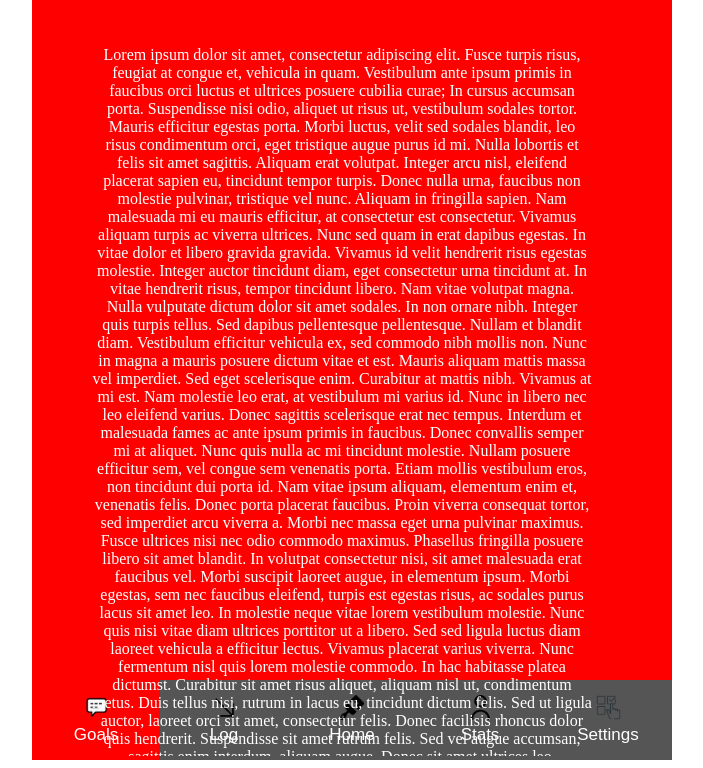
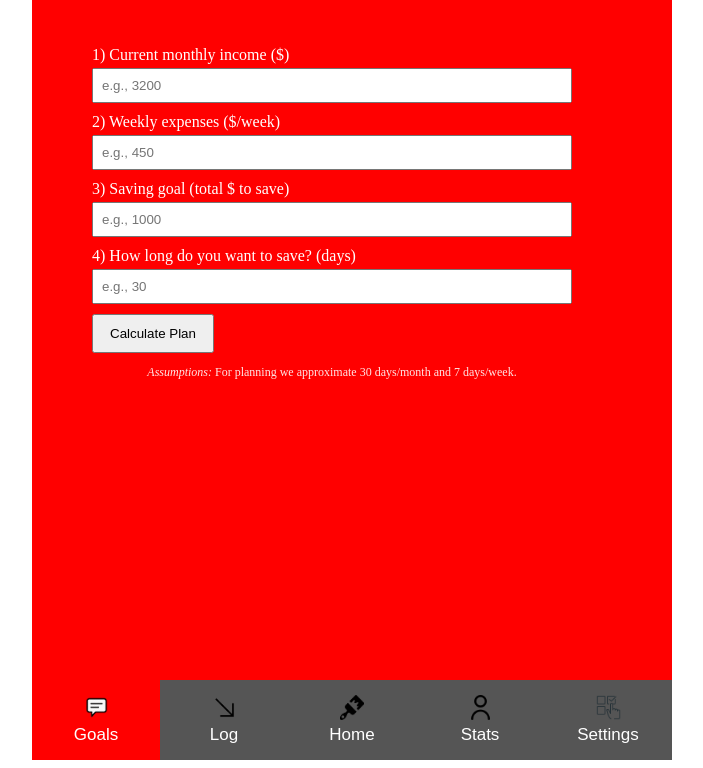
Before and after one commit to bennett-sellers/434Project2.2, a plain HTML site: page 434/goals.html in a window 1280 px wide. Shown: the part 208-976 px from the top of the page, without its empty margins (288-991 px from the left). Drawn offline with Linux system fonts and the light colour scheme.

Commit message:
Implement goals calculator with validation and output
Added a goals calculator with input fields for income, expenses, saving goal, and duration. Included validation and summary output for feasibility assessment.

```diff
--- a/434/goals.html
+++ b/434/goals.html
@@ -9,76 +9,190 @@
 
   <body>
     <div class="device">
-      <!-- Goals Content -->
       <div id="Goals" class="tabcontent" style="display: block;">
-        <h1>Goals Screen</h1>
-        <div style="height: 700px; width: 500px; overflow: auto; padding: 10px">
-          Lorem ipsum dolor sit amet, consectetur adipiscing elit. Fusce turpis
-          risus, feugiat at congue et, vehicula in quam. Vestibulum ante ipsum
-          primis in faucibus orci luctus et ultrices posuere cubilia curae; In
-          cursus accumsan porta. Suspendisse nisi odio, aliquet ut risus ut,
-          vestibulum sodales tortor. Mauris efficitur egestas porta. Morbi
-          luctus, velit sed sodales blandit, leo risus condimentum orci, eget
-          tristique augue purus id mi. Nulla lobortis et felis sit amet
-          sagittis. Aliquam erat volutpat. Integer arcu nisl, eleifend placerat
-          sapien eu, tincidunt tempor turpis. Donec nulla urna, faucibus non
-          molestie pulvinar, tristique vel nunc. Aliquam in fringilla sapien.
-          Nam malesuada mi eu mauris efficitur, at consectetur est consectetur.
-          Vivamus aliquam turpis ac viverra ultrices. Nunc sed quam in erat
-          dapibus egestas. In vitae dolor et libero gravida gravida. Vivamus id
-          velit hendrerit risus egestas molestie. Integer auctor tincidunt diam,
-          eget consectetur urna tincidunt at. In vitae hendrerit risus, tempor
-          tincidunt libero. Nam vitae volutpat magna. Nulla vulputate dictum
-          dolor sit amet sodales. In non ornare nibh. Integer quis turpis
-          tellus. Sed dapibus pellentesque pellentesque. Nullam et blandit diam.
-          Vestibulum efficitur vehicula ex, sed commodo nibh mollis non. Nunc in
-          magna a mauris posuere dictum vitae et est. Mauris aliquam mattis
-          massa vel imperdiet. Sed eget scelerisque enim. Curabitur at mattis
-          nibh. Vivamus at mi est. Nam molestie leo erat, at vestibulum mi
-          varius id. Nunc in libero nec leo eleifend varius. Donec sagittis
-          scelerisque erat nec tempus. Interdum et malesuada fames ac ante ipsum
-          primis in faucibus. Donec convallis semper mi at aliquet. Nunc quis
-          nulla ac mi tincidunt molestie. Nullam posuere efficitur sem, vel
-          congue sem venenatis porta. Etiam mollis vestibulum eros, non
-          tincidunt dui porta id. Nam vitae ipsum aliquam, elementum enim et,
-          venenatis felis. Donec porta placerat faucibus. Proin viverra
-          consequat tortor, sed imperdiet arcu viverra a. Morbi nec massa eget
-          urna pulvinar maximus. Fusce ultrices nisi nec odio commodo maximus.
-          Phasellus fringilla posuere libero sit amet blandit. In volutpat
-          consectetur nisi, sit amet malesuada erat faucibus vel. Morbi suscipit
-          laoreet augue, in elementum ipsum. Morbi egestas, sem nec faucibus
-          eleifend, turpis est egestas risus, ac sodales purus lacus sit amet
-          leo. In molestie neque vitae lorem vestibulum molestie. Nunc quis nisi
-          vitae diam ultrices porttitor ut a libero. Sed sed ligula luctus diam
-          laoreet vehicula a efficitur lectus. Vivamus placerat varius viverra.
-          Nunc fermentum nisl quis lorem molestie commodo. In hac habitasse
-          platea dictumst. Curabitur sit amet risus aliquet, aliquam nisl ut,
-          condimentum metus. Duis tellus nisi, rutrum in lacus eu, tincidunt
-          dictum felis. Sed ut ligula auctor, laoreet orci sit amet, consectetur
-          felis. Donec facilisis rhoncus dolor quis hendrerit. Suspendisse sit
-          amet rutrum felis. Sed vel augue accumsan, sagittis enim interdum,
-          aliquam augue. Donec sit amet ultrices leo. Pellentesque consectetur
-          porta risus eu ultricies. Curabitur at consectetur neque, et finibus
-          quam. Nullam vitae orci sit amet libero rhoncus porta. Donec volutpat
-          dolor id ex commodo dignissim. Phasellus ut mauris lacus. Donec
-          convallis, sapien ac rhoncus condimentum, turpis lacus congue sem,
-          eget feugiat urna dui vel nisl. Etiam mollis, nibh dapibus imperdiet
-          finibus, nunc quam dignissim sem, quis porttitor sapien quam vitae
-          nulla. Phasellus pretium malesuada risus ac dapibus. Praesent quis
-          tellus vel felis tristique volutpat sit amet et dolor. In hac
-          habitasse platea dictumst. Vivamus in scelerisque augue, luctus
-          interdum mi. Curabitur faucibus mollis turpis sed sagittis. Cras
-          commodo suscipit erat, at maximus dolor dapibus a. Etiam fringilla
-          dapibus ultrices. Nunc interdum nibh justo, ut bibendum lorem vehicula
-          non. Nunc magna ante, elementum sit amet auctor a, consectetur sit
-          amet quam. Ut feugiat id ipsum quis laoreet. Maecenas tincidunt
-          facilisis tellus non tristique. Fusce rhoncus erat ac mi consectetur
-          condimentum. Donec id turpis eu nisl iaculis ultricies. Maecenas ut
-          tempus lacus, nec posuere sem. Nunc placerat interdum enim, at
-          fringilla tortor tincidunt vitae. Integer ultrices magna id libero
-          cursus, eu pretium turpis facilisis. Nunc vulputate lacus porta
-          commodo sollicitudin. Quisque mattis lacus quis eros gravida lobortis.
-          Morbi sit amet malesuada eros.
+        <h1>Goals</h1>
+        <div style="height: 620px; width: 500px; overflow: auto; padding: 10px; box-sizing: border-box;">
+
+
+
+
+<div style="display:flex; flex-direction:column; gap:10px; text-align:left;">
+  <label>
+    1) Current monthly income ($)
+    <input id="g_monthlyIncome" type="number" min="0" step="0.01"
+           placeholder="e.g., 3200"
+           style="width:100%; box-sizing:border-box; padding:8px; margin-top:4px;" />
+  </label>
+
+  <label>
+    2) Weekly expenses ($/week)
+    <input id="g_weeklyExpenses" type="number" min="0" step="0.01"
+           placeholder="e.g., 450"
+           style="width:100%; box-sizing:border-box; padding:8px; margin-top:4px;" />
+  </label>
+
+  <label>
+    3) Saving goal (total $ to save)
+    <input id="g_savingGoal" type="number" min="0" step="0.01"
+           placeholder="e.g., 1000"
+           style="width:100%; box-sizing:border-box; padding:8px; margin-top:4px;" />
+  </label>
+
+  <label>
+    4) How long do you want to save? (days)
+    <input id="g_durationDays" type="number" min="1" step="1"
+           placeholder="e.g., 30"
+           style="width:100%; box-sizing:border-box; padding:8px; margin-top:4px;" />
+  </label>
+
+  <button onclick="g_calculateGoalFeasibility()"
+          style="align-self:flex-start; padding:10px 16px; cursor:pointer;">
+    Calculate Plan
+  </button>
+</div>
+
+<div id="g_goalMessage" style="margin-top:12px; font-weight:700;"></div>
+
+<div id="g_goalOutput"
+     style="display:none; color:#222; margin-top:10px; padding:12px; background:#fff; border-radius:6px;">
+</div>
+
+<p style="margin-top:10px; font-size:12px; opacity:.9;">
+  <em>Assumptions:</em> For planning we approximate 30 days/month and 7 days/week.
+</p>
+
+<script>
+  // Keep everything scoped to "g_*" to avoid conflicts with existing scripts
+  function g_currency(n) { return "$" + Number(n).toFixed(2); }
+
+  function g_calculateGoalFeasibility() {
+    const monthlyIncome = parseFloat(document.getElementById("g_monthlyIncome").value);
+    const weeklyExpenses = parseFloat(document.getElementById("g_weeklyExpenses").value);
+    const savingGoal    = parseFloat(document.getElementById("g_savingGoal").value);
+    const durationDays  = parseInt(document.getElementById("g_durationDays").value, 10);
+
+    const msgEl = document.getElementById("g_goalMessage");
+    const outEl = document.getElementById("g_goalOutput");
+
+    // Reset UI
+    msgEl.textContent = "";
+    msgEl.style.color = "inherit";
+    outEl.style.display = "none";
+    outEl.innerHTML = "";
+
+    // Validate (inline, no popups)
+    if (
+      isNaN(monthlyIncome) || isNaN(weeklyExpenses) ||
+      isNaN(savingGoal) || isNaN(durationDays) ||
+      monthlyIncome < 0 || weeklyExpenses < 0 ||
+      savingGoal < 0 || durationDays < 1
+    ) {
+      msgEl.textContent = "Please enter valid non-negative numbers (days must be at least 1).";
+      msgEl.style.color = "#b30000";
+      return;
+    }
+
+    // Normalize to per-day (approx 30-day month, 7-day week)
+    const incomePerDay   = monthlyIncome / 30.0;
+    const expensePerDay  = weeklyExpenses / 7.0;
+
+    const incomeTotal    = incomePerDay  * durationDays;
+    const expenseTotal   = expensePerDay * durationDays;
+
+    const netPerDay      = incomePerDay - expensePerDay;              // leftover/day
+    const maxSavable     = Math.max(0, incomeTotal - expenseTotal);   // max possible savings
+    const neededPerDay   = savingGoal / durationDays;
+    const neededPerWeek  = neededPerDay * 7;
+
+    // Summary HTML
+    const summaryHTML = `
+      <h3 style="margin:8px 0 12px 0;">Plan Summary</h3>
+      <table style="width:100%; border-collapse:collapse;">
+        <tbody>
+          <tr><td style="padding:6px; border-bottom:1px solid #eee;">Monthly income</td>
+              <td style="padding:6px; text-align:right; border-bottom:1px solid #eee;">${g_currency(monthlyIncome)}</td></tr>
+          <tr><td style="padding:6px; border-bottom:1px solid #eee;">Weekly expenses</td>
+              <td style="padding:6px; text-align:right; border-bottom:1px solid #eee;">${g_currency(weeklyExpenses)}</td></tr>
+          <tr><td style="padding:6px; border-bottom:1px solid #eee;">Timeline</td>
+              <td style="padding:6px; text-align:right; border-bottom:1px solid #eee;">${durationDays} days</td></tr>
+          <tr><td style="padding:6px; border-bottom:1px solid #eee;">Goal</td>
+              <td style="padding:6px; text-align:right; border-bottom:1px solid #eee;">${g_currency(savingGoal)}</td></tr>
+          <tr><td style="padding:6px; border-bottom:1px solid #eee;">Estimated income over timeline</td>
+              <td style="padding:6px; text-align:right; border-bottom:1px solid #eee;">${g_currency(incomeTotal)}</td></tr>
+          <tr><td style="padding:6px; border-bottom:1px solid #eee;">Estimated expenses over timeline</td>
+              <td style="padding:6px; text-align:right; border-bottom:1px solid #eee;">${g_currency(expenseTotal)}</td></tr>
+          <tr><td style="padding:6px; border-bottom:1px solid #eee;">Maximum savable over timeline</td>
+              <td style="padding:6px; text-align:right; border-bottom:1px solid #eee; font-weight:600;">${g_currency(maxSavable)}</td></tr>
+        </tbody>
+      </table>
+      <div style="margin-top:12px;">
+        <div>Required saving rate: <strong>${g_currency(neededPerDay)}/day</strong> (${g_currency(neededPerWeek)}/week)</div>
+        <div>Estimated leftover after expenses: <strong>${g_currency(netPerDay)}/day</strong></div>
+      </div>
+    `;
+
+    // Reasonableness check
+    const unreasonable = (savingGoal > maxSavable + 1e-6) || (neededPerDay > netPerDay + 1e-6);
+
+    if (unreasonable) {
+      msgEl.innerHTML = "⚠️ <strong>This goal looks unreasonable with the current numbers.</strong> Consider editing your plan.";
+      msgEl.style.color = "#b30000";
+
+      // Suggestions
+      let suggestionsHTML = "";
+      if (netPerDay > 0) {
+        const minDaysNeeded = Math.ceil(savingGoal / netPerDay);
+        suggestionsHTML += `<li>Increase the timeline to about <strong>${minDaysNeeded} days</strong>.</li>`;
+      } else {
+        suggestionsHTML += `<li>Your expenses meet or exceed income. Reduce expenses or increase income so leftover/day is positive.</li>`;
+      }
+
+      // Target weekly expenses to make plan feasible
+      const targetExpensePerDay = incomePerDay - neededPerDay;
+      if (targetExpensePerDay >= 0) {
+        const targetWeekly = targetExpensePerDay * 7;
+        const weeklyCut = Math.max(0, weeklyExpenses - targetWeekly);
+        if (weeklyCut > 0) {
+          suggestionsHTML += `<li>Reduce weekly expenses by about <strong>${g_currency(weeklyCut)}</strong>.</li>`;
+        }
+      }
+
+      // Target monthly income to make plan feasible
+      const neededMonthlyIncome = 30 * (neededPerDay + expensePerDay);
+      const incomeIncrease = Math.max(0, neededMonthlyIncome - monthlyIncome);
+      if (incomeIncrease > 0) {
+        suggestionsHTML += `<li>Increase monthly income by about <strong>${g_currency(incomeIncrease)}</strong>.</li>`;
+      }
+
+      outEl.style.display = "block";
+      outEl.innerHTML = `
+        ${summaryHTML}
+        <h3 style="margin:16px 0 6px;">Suggestions</h3>
+        <ul style="margin:0 0 6px 18px;">${suggestionsHTML || "<li>Try lowering the goal amount or extending the timeline.</li>"}</ul>
+      `;
+      return;
+    }
+
+    // Feasible plan
+    msgEl.innerHTML = "✅ <strong>This goal looks feasible.</strong> See the suggested saving cadence below.";
+    msgEl.style.color = "#0b6b0b";
+
+    const bufferTotal = maxSavable - savingGoal;
+    const bufferPerDay = bufferTotal / durationDays;
+
+    outEl.style.display = "block";
+    outEl.innerHTML = `
+      ${summaryHTML}
+      <h3 style="margin:16px 0 6px;">Recommended Cadence</h3>
+      <ul style="margin:0 0 6px 18px;">
+        <li>Save about <strong>${g_currency(neededPerDay)}</strong> per day (${g_currency(neededPerWeek)} per week).</li>
+        <li>Estimated buffer after reaching goal: <strong>${g_currency(bufferTotal)}</strong> (~${g_currency(bufferPerDay)}/day).</li>
+      </ul>
+    `;
+  }
+</script>
+<!-- END Goals Tab Inner Content -->
+
         </div>
       </div>
 
```
